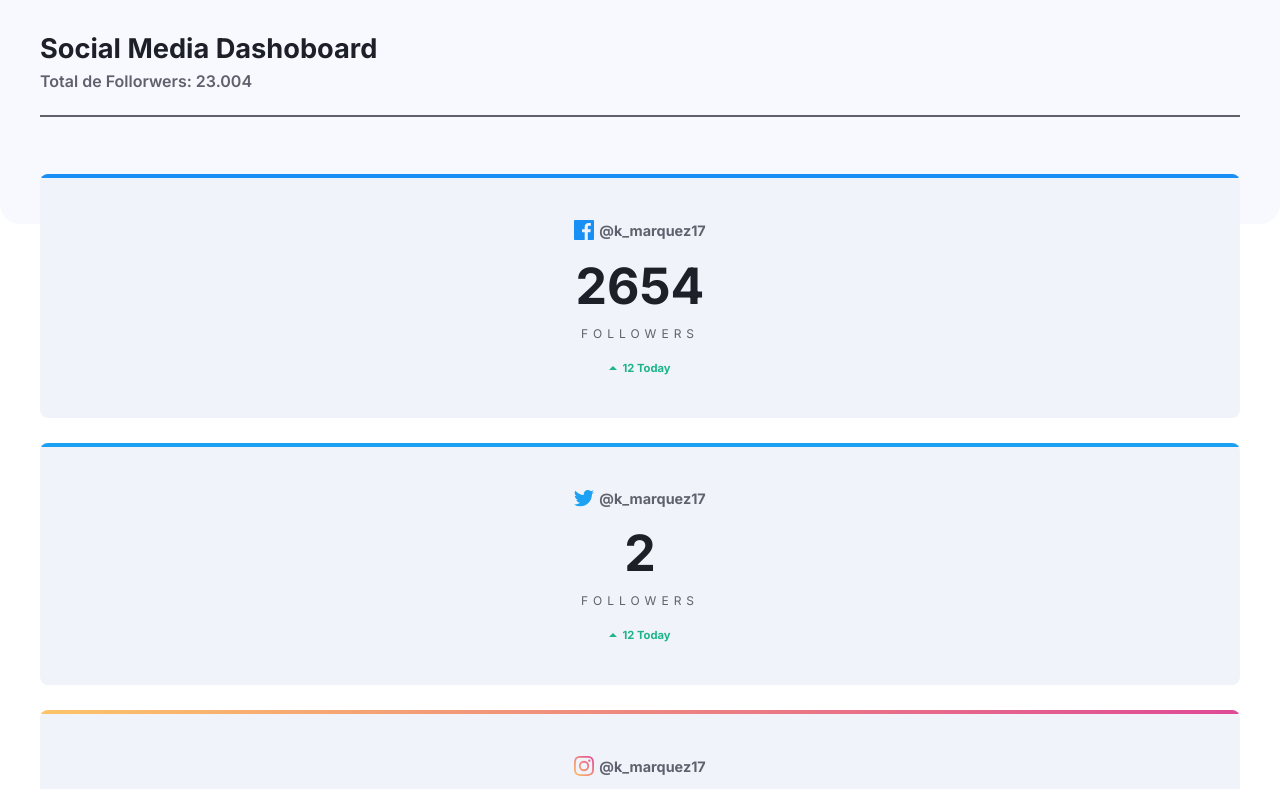
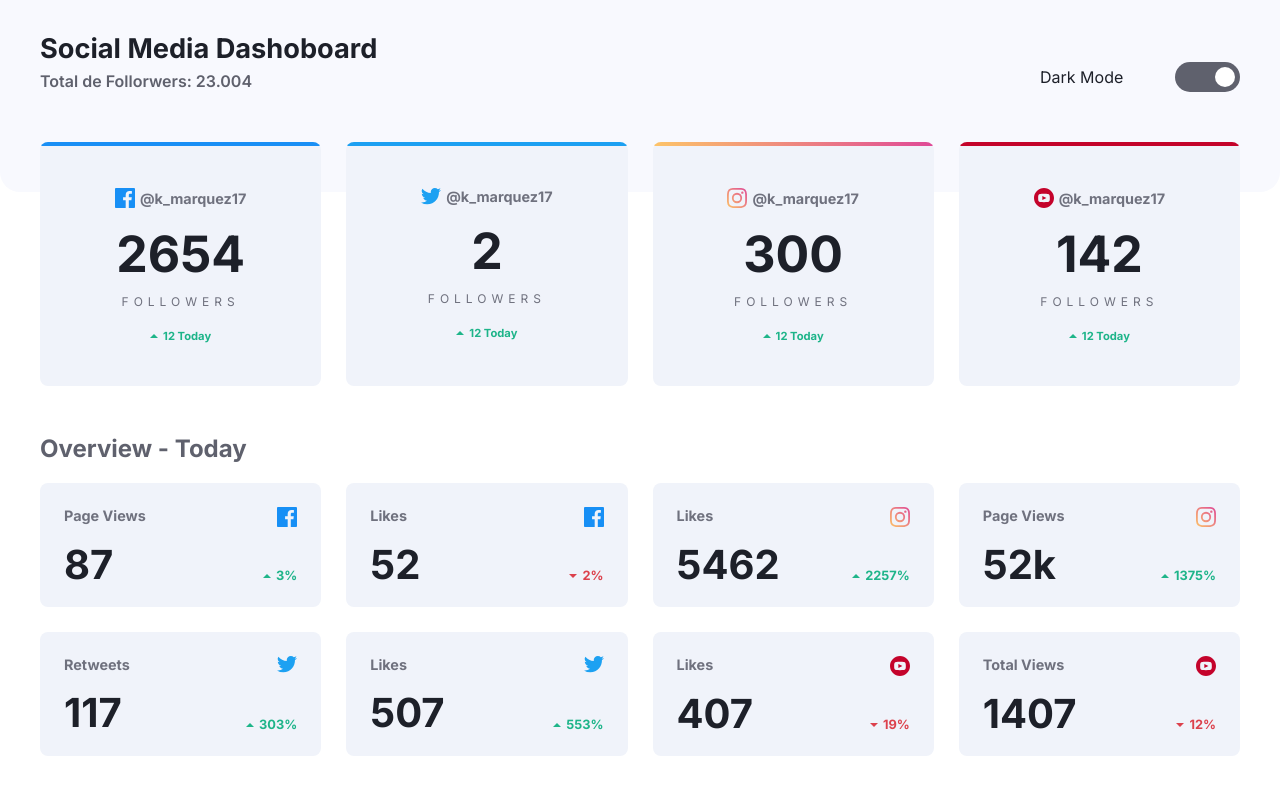
Before and after one commit to Kmarquez17/dark-mode-demo, a plain HTML site: page index.html in a window 1280 px wide. Shown: the top 789 px of the page. Drawn offline with Linux system fonts and the light colour scheme.

Commit message:
Dark Mode casi listo

```diff
--- a/css/styles.css
+++ b/css/styles.css
@@ -2,7 +2,8 @@ body {
     /* border: 1px solid red; */
     margin: 0;
     font-family: "Inter", sans-serif;
-    color: #1d2029;
+    color: var(--baseColor);
+    background: var(--baseBackground);
 }
 
 
@@ -17,6 +18,12 @@ body {
     --instagram-2: hsl(329, 70%, 58%);
     --youTube: hsl(348, 97%, 39%);
     --gray: #5f616d;
+    --cardgray: #f0f3fa;
+    --lightGray: #f8f9fe;
+    --cardTitle: #6f717e;
+    --baseBackground: white;
+    --baseColor: #1d2029;
+    --switchSpinner: white;
 }
 
 .wrapper {
@@ -27,8 +34,8 @@ body {
 /* header */
 
 .header {
-    background: #f8f9fe;
-    padding-bottom: 100px;
+    background: var(--lightGray);
+    padding-bottom: 70px;
     border-radius: 0 0 20px 20px;
     padding-top: 2em;
 }
@@ -42,8 +49,46 @@ body {
     color: var(--gray);
     margin: 0.4em 0;
     font-weight: 600;
-    border-bottom: 2px solid var(--gray);
+    border-bottom: 1px solid var(--gray);
     padding-bottom: 1.5em;
+}
+
+.dark-mode {
+    display: flex;
+    justify-content: space-between;
+    align-items: center;
+}
+
+.checkbox {
+    display: none;
+}
+
+.checkbox:checked~.switch::before {
+    transform: translateX(0);
+}
+
+.switch {
+    height: 30px;
+    display: block;
+    border-radius: 20px;
+    width: 65px;
+    background: var(--gray);
+    padding: 5px;
+    box-sizing: border-box;
+    cursor: pointer;
+    user-select: none;
+}
+
+.switch::before {
+    content: "";
+    display: block;
+    width: 20px;
+    height: 20px;
+    background: var(--switchSpinner);
+    border-radius: 50%;
+    transform: translateX(35px);
+    transition: 0.3s;
+    will-change: transform;
 }
 
 
@@ -52,6 +97,7 @@ body {
 .top-card {
     /* border: 1px solid blue; */
     margin-top: -50px;
+    margin-bottom: 3em;
 }
 
 
@@ -61,7 +107,7 @@ body {
     /* border-top: 1px solid blue; */
     border-radius: 8px;
     overflow: hidden;
-    background: #f0f3fa;
+    background: var(--cardgray);
     text-align: center;
     padding: 2em 0;
     position: relative;
@@ -103,7 +149,7 @@ body {
     display: flex;
     justify-content: center;
     align-items: center;
-    color: var(--gray);
+    color: var(--cardTitle);
     font-size: 0.9em;
     font-weight: bold;
 }
@@ -122,7 +168,7 @@ body {
 .card-followers-title {
     display: block;
     text-transform: uppercase;
-    color: var(--gray);
+    color: var(--cardTitle);
     letter-spacing: 5px;
     font-size: 0.75em;
     margin-top: 10px;
@@ -146,7 +192,7 @@ body {
 /* overview 1.0 */
 
 .overview {
-    padding-bottom: 500px;
+    padding-bottom: 2em;
 }
 
 .overview h2 {
@@ -157,7 +203,7 @@ body {
     display: grid;
     grid-template-columns: 1fr 1fr;
     grid-row-gap: 1em;
-    background: #f0f3fa;
+    background: var(--cardgray);
     border-radius: 8px;
     padding: 1.5em;
 }
@@ -167,7 +213,7 @@ body {
 }
 
 .card-small-views {
-    color: var(--gray);
+    color: var(--cardTitle);
     font-weight: bold;
     font-size: 0.9em;
 }
@@ -204,3 +250,48 @@ body {
 .card-small-percentage img {
     margin-right: 5px;
 }
+
+@media screen and (min-width: 480px) {
+    .grid {
+        grid-column-gap: 25px;
+        grid-template-columns: 1fr 1fr;
+    }
+    .wrapper {
+        max-width: 1400px;
+        margin: auto;
+    }
+}
+
+@media screen and (min-width: 768px) {
+    .grid {
+        grid-template-columns: 1fr 1fr 1fr;
+    }
+}
+
+@media screen and (min-width: 1024px) {
+    .grid {
+        grid-template-columns: 1fr 1fr 1fr 1fr;
+    }
+    .header-total {
+        border: none;
+    }
+    .header-grid {
+        display: grid;
+        grid-template-columns: 1fr 200px;
+    }
+}
+
+@media (prefers-color-scheme: dark) {
+     :root {
+        --cardgray: #252b43;
+        --gray: #8088ad;
+        --lightGray: #1d2029;
+        --cardTitle: #8088ad;
+        --baseBackground: #1d2029;
+        --baseColor: white;
+        --swithSpinner: #252b43;
+    }
+    .switch {
+        background: linear-gradient(to right, #4796d2 0%, #37ce8f 100%);
+    }
+}
--- a/index.html
+++ b/index.html
@@ -13,13 +13,23 @@
     <!-- header -->
     <header class="header">
         <div class="wrapper">
-            <h1>Social Media Dashoboard</h1>
-            <p class="header-total">Total de Follorwers: 23.004</p>
+            <div class="header-grid">
+                <div>
+                    <h1>Social Media Dashoboard</h1>
+                    <p class="header-total">Total de Follorwers: 23.004</p>
+                </div>
+                <div class="dark-mode">
+                    <p class="dark-mode-title">Dark Mode</p>
+                    <input type="checkbox" class="checkbox" id="checkbox">
+                    <label class="switch" for="checkbox">
+                    </label>
+                </div>
+            </div>
         </div>
     </header>
 
     <!-- section 1  -->
-    <section class="top-card hidden">
+    <section class="top-card">
         <div class="wrapper">
             <div class="grid">
                 <article class="card facebook">
@@ -156,6 +166,7 @@
             </div>
         </div>
     </section>
+    <script src="js/app.js"></script>
 </body>
 
 </html>
--- /dev/null
+++ b/js/app.js
@@ -0,0 +1,11 @@
+const checkbox = document.querySelector("#checkbox");
+console.log(window.matchMedia("prefers-color-scheme: dark".matches));
+
+if (window.matchMedia("prefers-color-scheme: dark").matches) {
+  checkbox.setAttribute("checked", true);
+  console.log("rerer");
+}
+
+checkbox.addEventListener("change", (event) => {
+  document.body.classList.toggle("is-dark-mode");
+});
```
